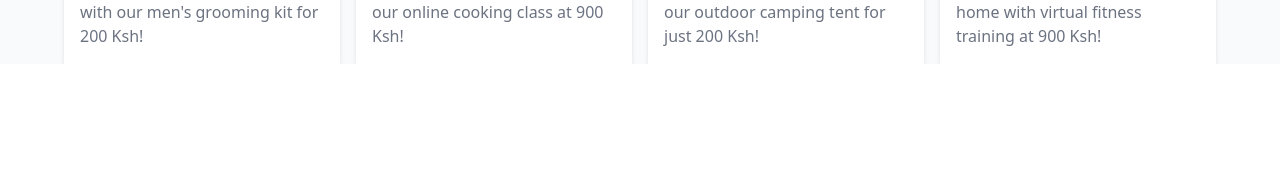
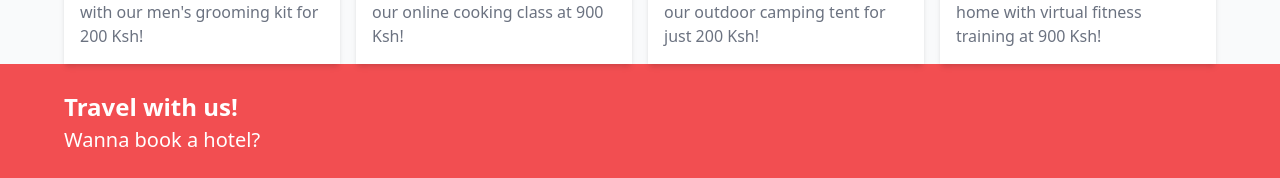
Before and after one commit to Roadpeak/d3-ts, a React (Create React App) app: page / in a window 1280 px wide. Shown: the part 2962-3140 px from the top of the page. Before the commit the page ends 3026 px from the top, so only its background shows below. Built offline with nearby package versions, Linux system fonts and the light colour scheme.

Commit message:
travel secetion

```diff
--- a/package.json
+++ b/package.json
@@ -13,6 +13,7 @@
     "react": "^18.2.0",
     "react-dom": "^18.2.0",
     "react-icons": "^5.0.1",
+    "react-query": "^3.39.3",
     "react-router-dom": "^6.21.2",
     "react-scripts": "5.0.1",
     "typescript": "^4.9.5",
--- a/src/App.tsx
+++ b/src/App.tsx
@@ -2,6 +2,7 @@ import FeaturedOffers from './components/FeaturedOffers';
 import Hero from './components/Hero';
 import Navbar from './components/Navbar';
 import StoresSection from './components/StoresSection';
+import TravelSection from './components/TravelSection';
 
 function App() {
   return (
@@ -10,6 +11,7 @@ function App() {
       <Hero />
       <StoresSection />
       <FeaturedOffers />
+      <TravelSection />
     </div>
   );
 }
--- /dev/null
+++ b/src/components/TravelSection.tsx
@@ -0,0 +1,16 @@
+import React from 'react'
+
+const TravelSection = () => {
+  return (
+    <div className='bg-primary w-full flex flex-col px-[5%] py-[2%]'>
+      <p className="text-white font-semibold text-[24px]">
+        Travel with us!
+      </p>
+      <p className="text-white text-[20px] font-medium">
+        Wanna book a hotel?
+      </p>
+    </div>
+  )
+}
+
+export default TravelSection
```
Also changed, not shown: src/routes.js (deleted), src/routes.tsx (added), 1 other file (tests, documents, lock files or other folders).
